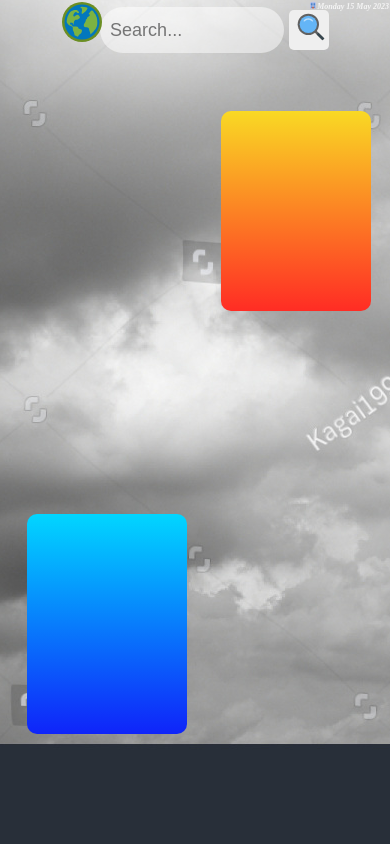
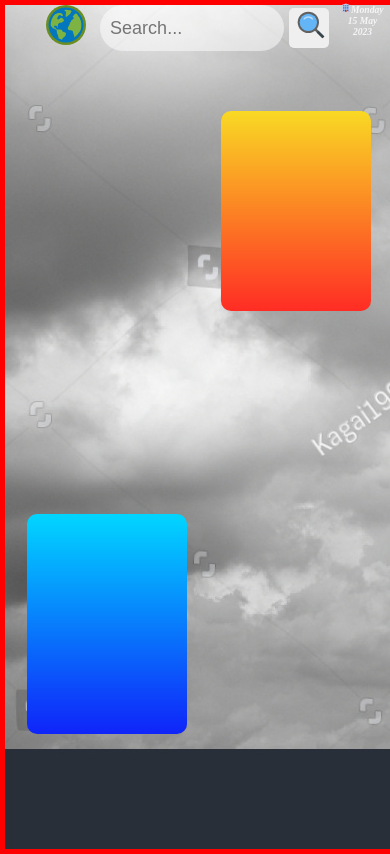
Before and after one commit to rupet-osakwe/weather-app-react, a React (Create React App) app: page / in a window 390 px wide. Built offline with nearby package versions, Linux system fonts and the light colour scheme.

Commit message:
made  little changes

```diff
--- a/src/App.css
+++ b/src/App.css
@@ -37,7 +37,7 @@
 	height: 40px;
 	position: absolute;
 	top: 5px;
-	right: 20rem;
+	right: 19rem;
 	background-color: olivedrab;
 	border-radius: 50px;
 }
@@ -213,8 +213,6 @@ section:after {
 .populationFigure {
 	color: white;
 	font-size: 18px;
-	/* margin-top: 0.1px;
-	padding-top: 0.1px; */
 }
 .colContainer {
 	display: flex;
@@ -256,17 +254,30 @@ section:after {
 	color: white;
 }
 @media (max-width: 768px) {
+	.searchArea {
+		display: flex;
+	}
 	.searchArea,
 	.globe,
 	.date {
-		position: fixed;
-		top: 2px;
 		z-index: 120;
 	}
 	.globe {
 		position: fixed;
 		left: 2.9rem;
 	}
+	section {
+		height: 100vh;
+		border: 5px solid red;
+		background-position: bottom;
+	}
+	/* .weatherDetails {
+		position: relative;
+		height: 100vh;
+	} */
+	/* .block {
+		position: relative;
+	} */
 	section:before {
 		top: 20rem;
 		right: 14%;
@@ -279,10 +290,10 @@ section:after {
 		width: 185px;
 		height: 220px;
 	}
-	.block {
+	/* .block {
 		width: 480px;
-		margin-top: 0px;
-	}
+		margin-top: 20px;
+	} */
 	.Col,
 	.cloud,
 	.population,
@@ -291,7 +302,7 @@ section:after {
 	}
 	.city,
 	.temp {
-		font-size: 2.9rem;
+		font-size: 2rem;
 	}
 	.cloudIcon {
 		height: 80px;
@@ -299,16 +310,15 @@ section:after {
 	}
 }
 @media (max-width: 600px) {
+	.searchArea {
+		position: fixed;
+		display: flex;
+	}
 	.searchArea,
 	.date {
-		position: fixed;
-		top: 5px;
 		z-index: 120;
 	}
-	.globe {
-		position: fixed;
-		left: 3.9rem;
-	}
+
 	.city,
 	.temp {
 		font-size: 1.5rem;
@@ -329,10 +339,9 @@ section:after {
 		position: relative;
 	}
 	.date {
-		top: 1px;
-		right: 1px;
-		font-size: 0.5rem;
-		margin-bottom: 10px;
+		font-size: 0.6rem;
+		position: fixed;
+		width: 51px;
 	}
 	.weatherDetails {
 		position: relative;
```
